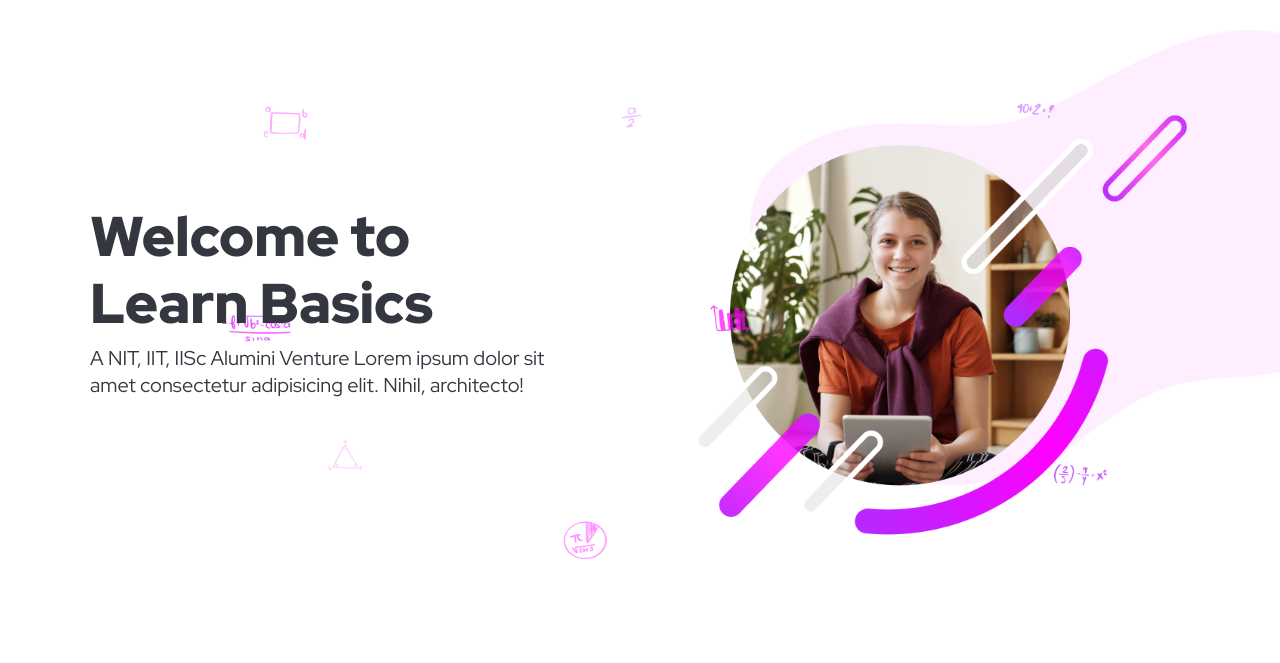
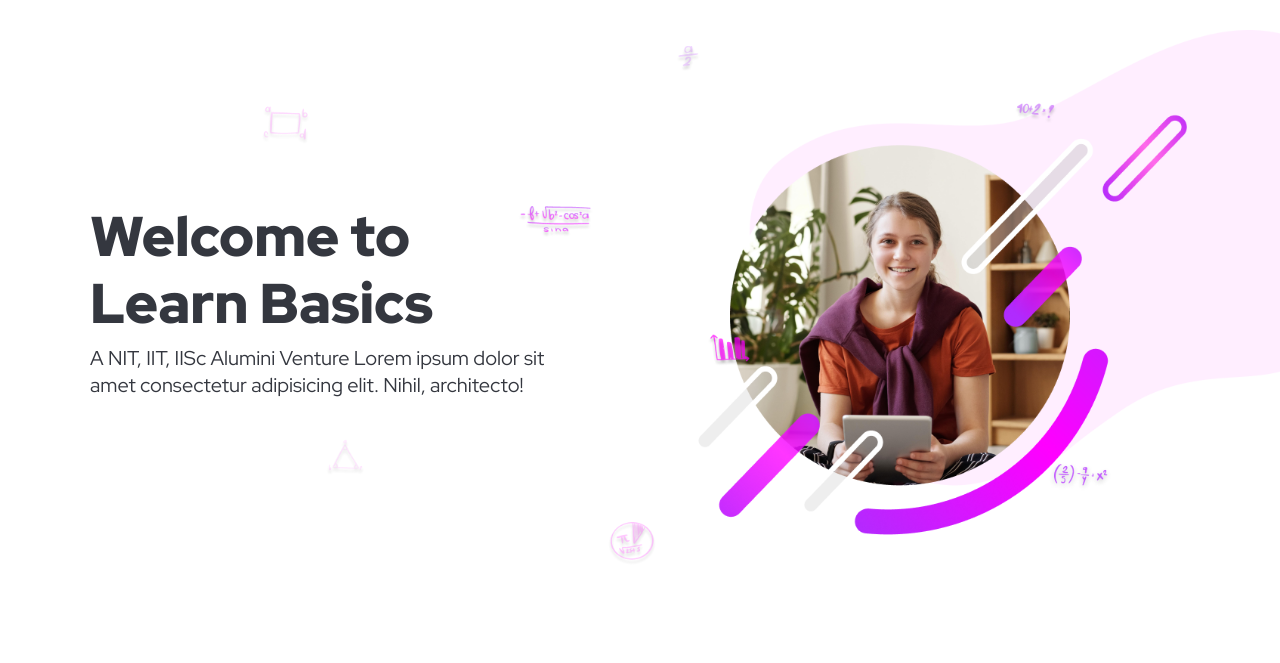
Before and after one commit to bringeraj-lb/LbWebsite, a plain HTML site: page index.html in a window 1280 px wide. Shown: the part 137-800 px from the top of the page. Drawn offline with nearby package versions, Linux system fonts and the light colour scheme.

Commit message:
updated hero bg

```diff
--- a/asset/css/style.css
+++ b/asset/css/style.css
@@ -7,7 +7,7 @@
   --black1: #34373f;
   --black2: #524343;
   --hero-bg: url(./../img/hero-bg.svg);
-  --hero-bg2: url(./../img/hero-bg-img2.png);
+  --hero-bg2: url(./../img/hero-bg-img3.png);
 
   --font1: "Red Hat Display", sans-serif;
 
```
Also changed, not shown: analytics-login.html (+1 -1 lines), asset/img/hero-bg-img3.png (added).
